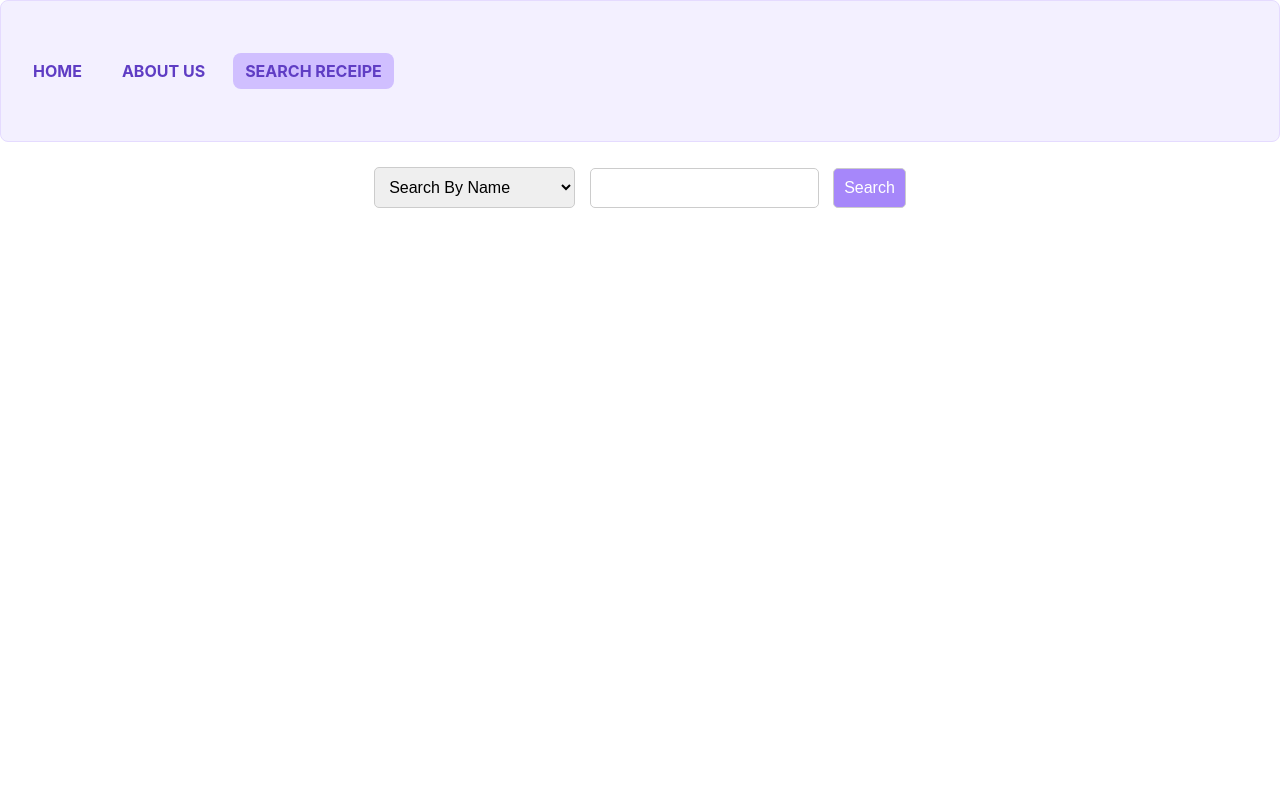
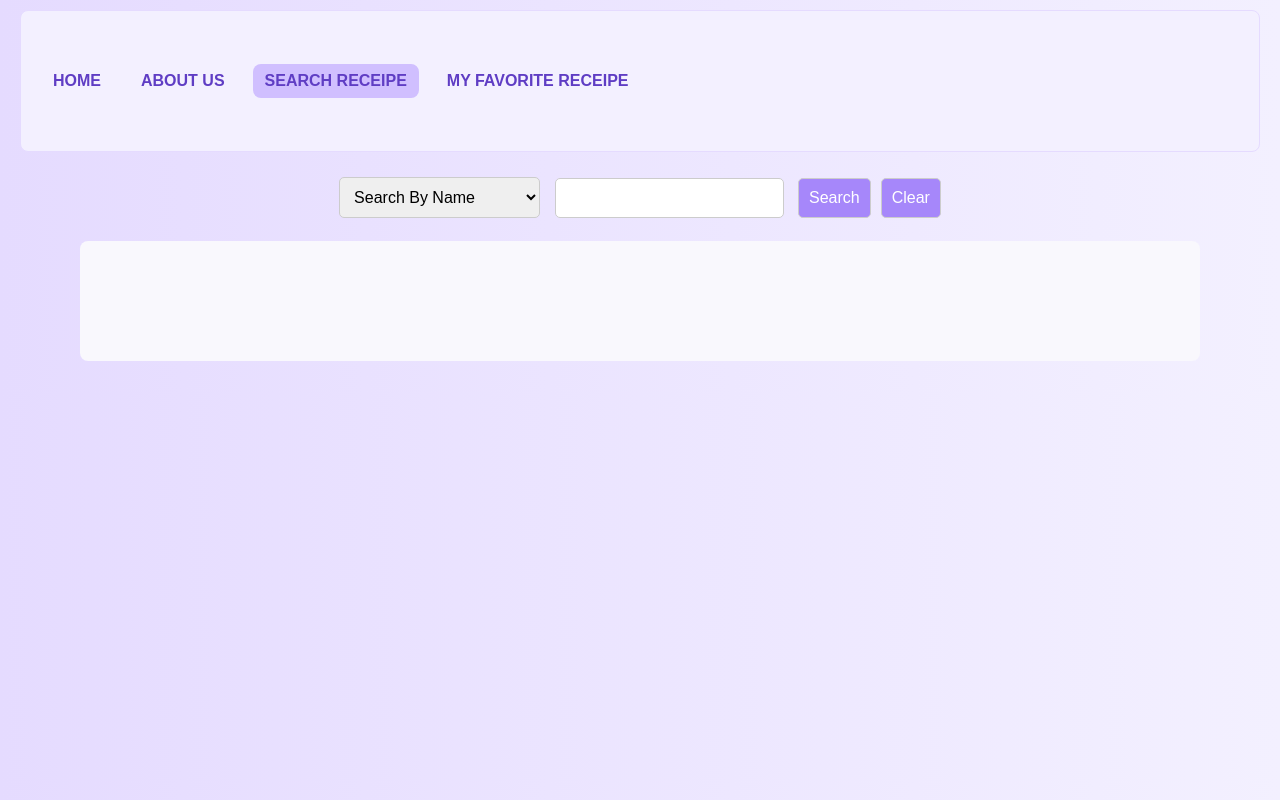
Before and after one commit to GoDanielGo/project5, a React (Create React App) app: page /search in a window 1280 px wide. Built offline with nearby package versions, Linux system fonts and the light colour scheme.

Commit message:
change css style

```diff
--- a/src/App.css
+++ b/src/App.css
@@ -8,7 +8,8 @@
 .search-container {
   width: 80%;
   margin: 0 auto;
-  background-color: #fff;
+  background-color: #f9f8fd;
+  border-radius: 8px;
   padding: 60px 80px;
 }
 
@@ -17,5 +18,12 @@
   grid-template-columns: repeat(4, 1fr);
   align-items: start;
   row-gap: 30px;
-  background-color: #fff;
+  background-color: #f9f8fd;
 }
+
+body {
+  font-family: "Rubik", sans-serif;
+  color: #333;
+  background-image: linear-gradient(to right, #e5dbff, #f3f0ff);
+  padding: 10px 20px;
+}
--- a/src/App.js
+++ b/src/App.js
@@ -5,6 +5,9 @@ import RootLayout from "./Layout/RootLayout";
 import { useState } from "react";
 import api from "./api/api";
 import DisplayRecipe from "./component/DisplayRecipe";
+import Favorite from "./pages/Favorite";
+import About from "./pages/About";
+import Home from "./pages/Home";
 
 function App() {
   const [searchBy, setSearchBy] = useState("search.php?s=");
@@ -29,6 +32,12 @@ function App() {
   const handlerChangeSearchBy = (event) => {
     setSearchBy(event.target.value);
     setFoodName("");
+  };
+
+  const handleClear = () => {
+    setFoodName("");
+    setSearchResult("");
+    setSearchBy("search.php?s=");
   };
 
   const searchByName = async () => {
@@ -62,6 +71,8 @@ function App() {
     <BrowserRouter>
       <Routes>
         <Route path="/" element={<RootLayout />}>
+          <Route index element={<Home />} />
+          <Route path="about" element={<About />} />
           <Route
             path="search"
             element={
@@ -74,6 +85,7 @@ function App() {
                 searchByName={searchByName}
                 handleOpenModal={handleOpenModal}
                 searchRecipe={searchRecipe}
+                handleClear={handleClear}
               />
             }
           >
@@ -89,6 +101,7 @@ function App() {
               }
             />
           </Route>
+          <Route path="favorite" element={<Favorite />} />
         </Route>
       </Routes>
     </BrowserRouter>
--- a/src/component/Modal.module.css
+++ b/src/component/Modal.module.css
@@ -16,7 +16,7 @@
   width: 1200;
   margin: auto;
   padding: 5px;
-  border: 2px solid #000;
+  border: 2px solid black;
   border-radius: 10px;
   box-shadow: 2px solid black;
 }
--- a/src/component/NavBar.js
+++ b/src/component/NavBar.js
@@ -11,11 +11,14 @@ function NavBar() {
       <NavLink className={getNavLinkClass} to="/">
         Home
       </NavLink>
-      <NavLink className={getNavLinkClass} to="/about">
+      <NavLink className={getNavLinkClass} to="about">
         About Us
       </NavLink>
-      <NavLink className={getNavLinkClass} to="/search">
+      <NavLink className={getNavLinkClass} to="search">
         Search Receipe
+      </NavLink>
+      <NavLink className={getNavLinkClass} to="favorite">
+        My Favorite Receipe
       </NavLink>
     </nav>
   );
--- /dev/null
+++ b/src/pages/About.js
@@ -0,0 +1,5 @@
+function About() {
+  return <h1>About Us</h1>;
+}
+
+export default About;
--- /dev/null
+++ b/src/pages/Favorite.js
@@ -0,0 +1,5 @@
+function Favorite() {
+  return <h1>Favorite</h1>;
+}
+
+export default Favorite;
--- /dev/null
+++ b/src/pages/Home.js
@@ -0,0 +1,5 @@
+function Home() {
+  return <h1>Home</h1>;
+}
+
+export default Home;
--- a/src/pages/Search.js
+++ b/src/pages/Search.js
@@ -11,6 +11,7 @@ function Search({
   searchResult,
   handleOpenModal,
   searchRecipe,
+  handleClear,
 }) {
   const navigate = useNavigate();
   return (
@@ -45,6 +46,7 @@ function Search({
         >
           Search
         </button>
+        <button onClick={handleClear}>Clear</button>
       </span>
       <br />
       {searchResult === null && <h1>No Recipe found!</h1>}
```
